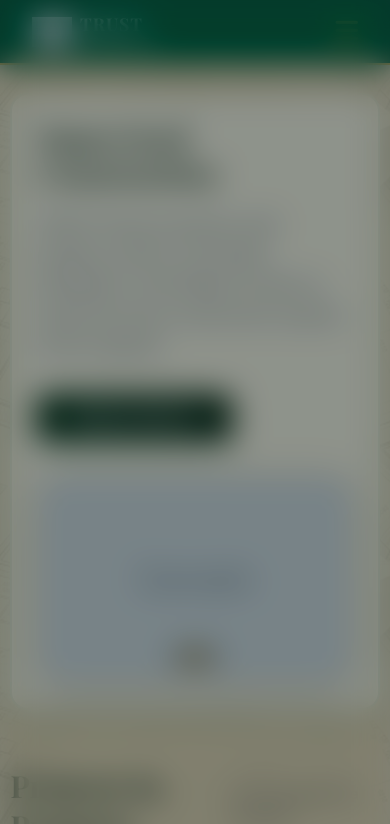
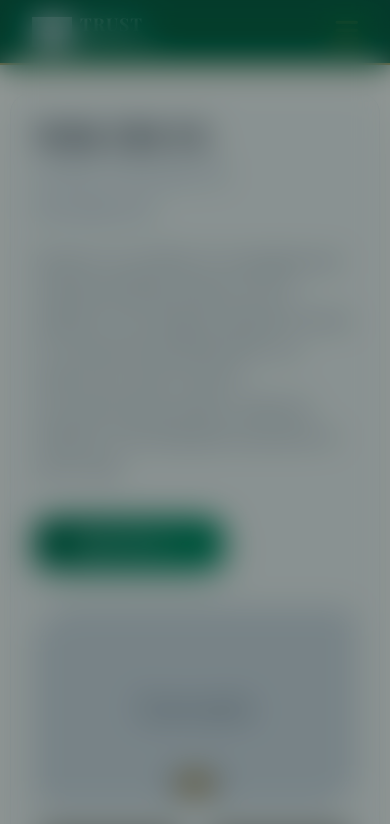
Before and after one commit to ronnie256-pro/Trustrentug, a Django app: page /projects/ in a window 390 px wide. Shown: the top 824 px of the page. Run offline with Django 5.2, Linux system fonts and the light colour scheme; tables that the repository leaves empty hold one stand-in row (values such as "Sample post"); grey boxes marked "Sample" are stand-in pictures; data that the repository does not hold is empty; some libraries are stand-ins or nearby versions; some web fonts are replaced.

Commit message:
fixed and updated 1 projects page

```diff
--- a/core/templates/tenant/projects.html
+++ b/core/templates/tenant/projects.html
@@ -7,12 +7,8 @@
 {% block extra_css %}
 <style>
     body {
-        background-color: #dfcfb7 !important;
-        background-image: linear-gradient(rgba(224, 211, 190, 0.88), rgba(224, 211, 190, 0.88)),
-        url("{% static 'images/blueprint_watermark.jpg' %}") !important;
-        background-repeat: repeat !important;
-        background-size: 680px auto !important;
-        background-attachment: fixed !important;
+        background-color: #ffffff !important;
+        background-image: none !important;
     }
 
     .projects-container {
@@ -23,69 +19,120 @@
         z-index: 1;
     }
 
-    /* 2-Column Hero Initiative Section (Text Left, Image Right) */
+    /* 2-Column Editorial Hero Initiative Section */
     .initiative-hero-card {
-        background: #fbf7f0;
-        border: 2px solid rgba(10, 92, 54, 0.2);
-        border-radius: 26px;
-        padding: 2.75rem 3rem;
-        box-shadow: 0 12px 36px rgba(10, 92, 54, 0.08);
+        background: #f4f6f8;
+        border: 1px solid #e2e8f0;
+        border-radius: 28px;
+        padding: 3rem 3.5rem;
+        box-shadow: 0 16px 40px rgba(15, 23, 42, 0.07);
         display: grid;
-        grid-template-columns: 1.15fr 0.85fr;
+        grid-template-columns: 1.05fr 1fr;
         gap: 3.5rem;
         align-items: center;
         margin-bottom: 3.5rem;
     }
 
-    .initiative-title {
+    .hero-breadcrumb {
+        display: inline-flex;
+        align-items: center;
+        gap: 0.5rem;
+        font-size: 0.88rem;
+        font-weight: 600;
+        color: #94a3b8;
+        margin-bottom: 1.25rem;
+    }
+
+    .hero-breadcrumb a {
+        color: #64748b;
+        text-decoration: none;
+        transition: color 0.2s ease;
+    }
+
+    .hero-breadcrumb a:hover {
+        color: var(--color-emerald-dark);
+    }
+
+    .hero-breadcrumb .separator {
+        color: #cbd5e1;
+    }
+
+    .hero-breadcrumb .current {
+        color: #0f172a;
+        font-weight: 700;
+    }
+
+    .hero-headline {
         font-family: var(--font-heading);
-        font-size: 2.3rem;
+        font-size: 3.1rem;
+        line-height: 1.15;
+        margin: 0 0 1.35rem 0;
+        letter-spacing: -0.5px;
+    }
+
+    .hero-headline .headline-dark {
+        color: #0f172a;
         font-weight: 800;
-        color: var(--color-emerald-darkest);
-        line-height: 1.22;
-        margin: 0 0 1.2rem 0;
+    }
+
+    .hero-headline .headline-muted {
+        color: #94a3b8;
+        font-weight: 400;
     }
 
     .initiative-text {
-        font-size: 1.08rem;
-        color: #334155;
+        font-size: 1.05rem;
+        color: #475569;
         line-height: 1.75;
-        margin: 0 0 2rem 0;
+        margin: 0 0 2.25rem 0;
+        max-width: 540px;
     }
 
     .btn-partner {
-        background: linear-gradient(135deg, var(--color-emerald-dark), var(--color-emerald-darkest));
+        background: linear-gradient(135deg, #03543f, #047857);
         color: #ffffff !important;
-        padding: 0.85rem 2.25rem;
-        border-radius: 12px;
+        padding: 0.95rem 2.4rem;
+        border-radius: 16px;
         font-weight: 800;
         font-size: 1.05rem;
         text-decoration: none;
         display: inline-flex;
         align-items: center;
         gap: 0.6rem;
-        box-shadow: 0 6px 20px rgba(7, 94, 84, 0.25);
+        box-shadow: 0 8px 24px rgba(3, 84, 63, 0.35);
         transition: all 0.25s ease;
-        border: 1.5px solid var(--color-gold);
+        border: none;
         width: fit-content;
         cursor: pointer;
     }
 
     .btn-partner:hover {
-        background: var(--color-emerald-darkest);
-        color: var(--color-gold) !important;
+        background: linear-gradient(135deg, #024030, #03543f);
         transform: translateY(-2px);
-        box-shadow: 0 8px 25px rgba(7, 94, 84, 0.35);
+        box-shadow: 0 12px 28px rgba(3, 84, 63, 0.45);
     }
 
-    .initiative-img-wrapper {
+    /* Right Column Geometric Image Mosaic */
+    .hero-mosaic-container {
+        display: flex;
+        flex-direction: column;
+        gap: 1.15rem;
         width: 100%;
-        height: 400px;
-        border-radius: 22px;
+    }
+
+    /* Top Large Card (Image Slider with Chamfered Top-Left and Bottom-Right) */
+    .mosaic-top-wrapper {
+        position: relative;
+        width: 100%;
+        height: 275px;
+        border-radius: 18px;
         overflow: hidden;
-        box-shadow: 0 12px 36px rgba(0, 0, 0, 0.15);
-        border: 2px solid rgba(203, 163, 88, 0.35);
-        position: relative;
+        clip-path: polygon(
+            44px 0%, 100% 0%, 100% calc(100% - 44px),
+            calc(100% - 44px) 100%, 0% 100%, 0% 44px
+        );
+        box-shadow: 0 12px 32px rgba(0, 0, 0, 0.12);
+        background: #0f172a;
     }
 
     .initiative-slide {
@@ -107,6 +154,11 @@
         width: 100%;
         height: 100%;
         object-fit: cover;
+        transition: transform 0.6s ease;
+    }
+
+    .mosaic-top-wrapper:hover .initiative-img {
+        transform: scale(1.03);
     }
 
     .initiative-slider-dots {
@@ -118,16 +170,16 @@
         display: flex;
         gap: 0.5rem;
         align-items: center;
-        background: rgba(0, 0, 0, 0.35);
+        background: rgba(0, 0, 0, 0.4);
         padding: 0.35rem 0.75rem;
         border-radius: 50px;
-        backdrop-filter: blur(6px);
+        backdrop-filter: blur(8px);
         border: 1px solid rgba(255, 255, 255, 0.25);
     }
 
     .initiative-slider-dot {
-        width: 9px;
-        height: 9px;
+        width: 8px;
+        height: 8px;
         border-radius: 50%;
         background: rgba(255, 255, 255, 0.55);
         cursor: pointer;
@@ -137,7 +189,46 @@
     .initiative-slider-dot.active {
         width: 22px;
         border-radius: 12px;
-        background: var(--color-gold);
+        background: #f59e0b;
+    }
+
+    /* Bottom Row (2 Showcase Images) */
+    .mosaic-bottom-row {
+        display: grid;
+        grid-template-columns: 1fr 1fr;
+        gap: 1.15rem;
+        width: 100%;
+    }
+
+    .mosaic-bottom-card {
+        position: relative;
+        height: 175px;
+        border-radius: 18px;
+        overflow: hidden;
+        box-shadow: 0 8px 24px rgba(0, 0, 0, 0.08);
+        background: #e2e8f0;
+    }
+
+    /* Bottom-Left Image: Chamfered Bottom-Left */
+    .mosaic-card-bl {
+        clip-path: polygon(0 0, 100% 0, 100% 100%, 36px 100%, 0 calc(100% - 36px));
+    }
+
+    /* Bottom-Right Image: Chamfered Bottom-Right */
+    .mosaic-card-br {
+        clip-path: polygon(0 0, 100% 0, 100% calc(100% - 36px), calc(100% - 36px) 100%, 0 100%);
+    }
+
+    .mosaic-bottom-img {
+        width: 100%;
+        height: 100%;
+        object-fit: cover;
+        transition: transform 0.5s ease;
+        display: block;
+    }
+
+    .mosaic-bottom-card:hover .mosaic-bottom-img {
+        transform: scale(1.06);
     }
 
     /* Section Heading & Grid */
@@ -494,19 +585,23 @@
         box-shadow: 0 4px 14px rgba(7, 94, 84, 0.25);
     }
 
-    @media (max-width: 1000px) {
+    @media (max-width: 1024px) {
         .initiative-hero-card {
             grid-template-columns: 1fr;
-            gap: 2rem;
-            padding: 2rem;
+            gap: 2.5rem;
+            padding: 2.25rem;
         }
 
-        .initiative-img-wrapper {
-            height: 280px;
+        .hero-headline {
+            font-size: 2.4rem;
         }
 
-        .initiative-title {
-            font-size: 1.85rem;
+        .mosaic-top-wrapper {
+            height: 250px;
+        }
+
+        .mosaic-bottom-card {
+            height: 155px;
         }
 
         .projects-list {
@@ -525,11 +620,31 @@
 
         .initiative-hero-card {
             padding: 1.5rem;
-            border-radius: 18px;
+            border-radius: 20px;
         }
 
-        .initiative-img-wrapper {
-            height: 210px;
+        .hero-headline {
+            font-size: 1.95rem;
+        }
+
+        .mosaic-top-wrapper {
+            height: 200px;
+            clip-path: polygon(
+                24px 0%, 100% 0%, 100% calc(100% - 24px),
+                calc(100% - 24px) 100%, 0% 100%, 0% 24px
+            );
+        }
+
+        .mosaic-bottom-card {
+            height: 130px;
+        }
+
+        .mosaic-card-bl {
+            clip-path: polygon(0 0, 100% 0, 100% 100%, 22px 100%, 0 calc(100% - 22px));
+        }
+
+        .mosaic-card-br {
+            clip-path: polygon(0 0, 100% 0, 100% calc(100% - 22px), calc(100% - 22px) 100%, 0 100%);
         }
 
         .project-img-wrapper {
@@ -548,26 +663,37 @@
 {% block content %}
 <div class="projects-container">
 
-    <!-- 2-COLUMN HERO INITIATIVE SECTION (TEXT LEFT + PARTNER BUTTON, IMAGE RIGHT) -->
+    <!-- 2-COLUMN HERO SECTION (LEFT: HEADLINE + NARRATIVE + CTA; RIGHT: GEOMETRIC MOSAIC) -->
     <div class="initiative-hero-card">
-        <!-- Left Side Text & Partner Button -->
+        <!-- Left Side: Headline + Narrative + CTA -->
         <div>
-            <h1 class="initiative-title">Supervised Construction</h1>
+            <h1 class="hero-headline">
+                <span class="headline-dark">With TRUST.</span> <br>
+                <span class="headline-muted">Your Dream is Realized.</span>
+            </h1>
+
             <p class="initiative-text">
-                TRUST Protocol partners with property owners, real estate developers, and Diaspora clients to supervise
-                home construction projects across Uganda.
+                Explore our portfolio of completed and ongoing building projects across Uganda.
+                From bespoke diaspora homes to commercial developments, our supervisory team ensures
+                uncompromising quality, milestone integrity, and transparent execution at every step.
             </p>
+
+            <div>
                 <button type="button" class="btn-partner" id="openDiasporaModalBtn">
-                Partner with Us
+                    <span>Apply Now</span>
+                    <i class="fas fa-arrow-right"></i>
                 </button>
             </div>
+        </div>
 
-        <!-- Right Side Pure Image Slider (Just Images, No Text Overlay) -->
-        <div class="initiative-img-wrapper" id="initiativeImageSlider">
+        <!-- Right Side: 3-Piece Geometric Image Mosaic -->
+        <div class="hero-mosaic-container">
+            <!-- Top Section: Image Slider (Chamfered Top-Left & Bottom-Right) -->
+            <div class="mosaic-top-wrapper" id="initiativeImageSlider">
                 {% if slider_images %}
                     {% for img in slider_images %}
                     <div class="initiative-slide {% if forloop.first %}active{% endif %}">
-                    <img src="{{ img.image.url }}" alt="Supervised Construction {{ forloop.counter }}" class="initiative-img">
+                        <img src="{{ img.image.url }}" alt="Featured Project {{ forloop.counter }}" class="initiative-img">
                     </div>
                     {% endfor %}
 
@@ -577,22 +703,22 @@
                         {% endfor %}
                     </div>
                 {% else %}
-                <!-- Default Fallback Slides -->
+                    <!-- Default High-Quality Architecture Slides -->
                     <div class="initiative-slide active">
                         <img src="https://images.unsplash.com/photo-1541888946425-d0fbb186a5b3?auto=format&fit=crop&w=1200&q=80"
-                        alt="Supervised Construction 1" class="initiative-img">
+                            alt="Featured Project 1" class="initiative-img">
                     </div>
                     <div class="initiative-slide">
                         <img src="https://images.unsplash.com/photo-1503387762-592deb58ef4e?auto=format&fit=crop&w=1200&q=80"
-                        alt="Supervised Construction 2" class="initiative-img">
+                            alt="Featured Project 2" class="initiative-img">
                     </div>
                     <div class="initiative-slide">
                         <img src="https://images.unsplash.com/photo-1600585154340-be6161a56a0c?auto=format&fit=crop&w=1200&q=80"
-                        alt="Supervised Construction 3" class="initiative-img">
+                            alt="Featured Project 3" class="initiative-img">
                     </div>
                     <div class="initiative-slide">
                         <img src="https://images.unsplash.com/photo-1512917774080-9991f1c4c750?auto=format&fit=crop&w=1200&q=80"
-                        alt="Supervised Construction 4" class="initiative-img">
+                            alt="Featured Project 4" class="initiative-img">
                     </div>
 
                     <div class="initiative-slider-dots">
@@ -602,6 +728,19 @@
                         <span class="initiative-slider-dot" onclick="goToInitiativeSlide(3)"></span>
                     </div>
                 {% endif %}
+            </div>
+
+            <!-- Bottom Row: 2 Geometric Static Images -->
+            <div class="mosaic-bottom-row">
+                <div class="mosaic-bottom-card mosaic-card-bl">
+                    <img src="https://images.unsplash.com/photo-1600596542815-ffad4c1539a9?auto=format&fit=crop&w=600&q=80"
+                         alt="Architectural Excellence" class="mosaic-bottom-img">
+                </div>
+                <div class="mosaic-bottom-card mosaic-card-br">
+                    <img src="https://images.unsplash.com/photo-1613490493576-7fde63acd811?auto=format&fit=crop&w=600&q=80"
+                         alt="Modern Construction Supervision" class="mosaic-bottom-img">
+                </div>
+            </div>
         </div>
     </div>
 
```
Lines whose indentation alone changed are shown as unchanged.
